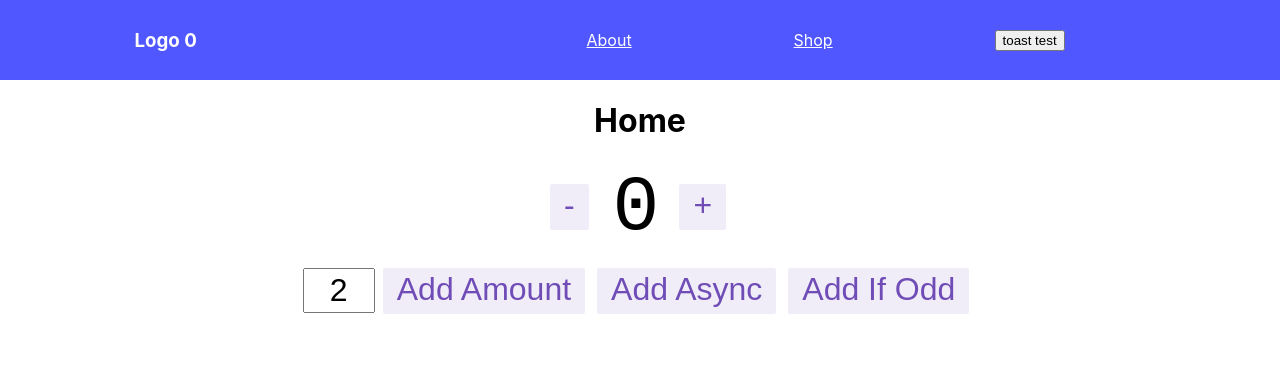
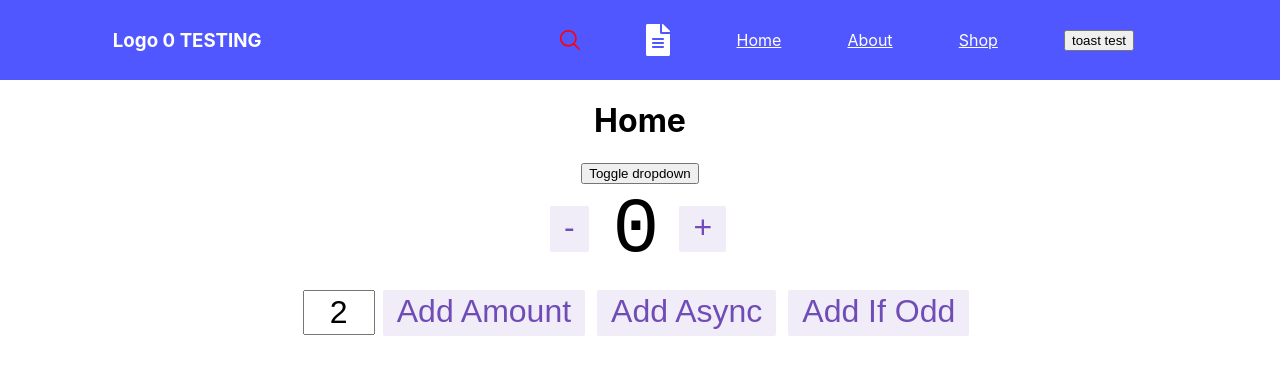
Before and after one commit to benbal87/react-sandbox, a React (Create React App) app: page / in a window 1280 px wide. Shown: the top 374 px of the page. Built offline with nearby package versions, Linux system fonts and the light colour scheme.

Commit message:
:sparkles: sandbox updated

```diff
--- a/src/App.tsx
+++ b/src/App.tsx
@@ -5,16 +5,15 @@ import About from './components/About'
 import Home from './components/Home'
 import Nav from './components/Nav'
 import NotFound from './components/NotFound'
-import { BrowserRouter, Route, Switch } from 'react-router-dom'
+import { Route, Switch } from 'react-router-dom'
 import { ToastContainer } from 'react-toastify'
 import 'react-toastify/dist/ReactToastify.css'
 import style from './App.module.scss'
 
 function App() {
     return (
-        <BrowserRouter>
         <div className={ style.App }>
-                <Nav />
+            <Nav test='TESTING'/>
             <Switch>
                 <Route path="/"
                        exact
@@ -36,7 +35,6 @@ function App() {
             </Switch>
             <ToastContainer />
         </div>
-        </BrowserRouter>
     )
 }
 
--- /dev/null
+++ b/src/components/Home.module.scss
@@ -0,0 +1,34 @@
+.container {
+    display: flex;
+    flex-flow: column;
+    align-items: center;
+    justify-content: center;
+
+    .dropdown_container {
+        position: relative;
+
+        button {
+            cursor: pointer;
+        }
+
+        .dropdown {
+            margin-top: 10px;
+            z-index: 2;
+            position: absolute;
+            padding: 10px;
+            border-radius: 5px;
+            background-color: #1C6EA4;
+            box-shadow: 5px 5px 15px 5px #000000;
+            visibility: hidden;
+            opacity: 0;
+            transform: scale3d(1, 0, 1);
+            transition: all 0.3s ease-in-out;
+
+            &.opened {
+                visibility: visible;
+                opacity: 1;
+                transform: scale3d(1, 1, 1);
+            }
+        }
+    }
+}
--- a/src/components/Home.tsx
+++ b/src/components/Home.tsx
@@ -1,10 +1,50 @@
-import React from 'react'
+import React, { useState } from 'react'
 import { Counter } from './counter/counter.component'
+import style from './Home.module.scss'
+import clsx from 'clsx'
+import ClickAwayListener from 'react-click-away-listener'
+
+enum Test {
+    ONE = 'one_1',
+    TWO = 'two_1',
+    THREE = 'three_1'
+}
 
 export default function Home() {
+    const [isDropdownOpened, setIsDropdownOpened] = useState<boolean>(false)
+
+    const handleClickAway = () => {
+        console.log('Maybe close the popup')
+        setIsDropdownOpened(false)
+    }
+
     return (
-        <div>
+        <div className={ style.container }>
             <h1>Home</h1>
+            <ClickAwayListener onClickAway={ handleClickAway }>
+                <div className={ style.dropdown_container }>
+                    <button
+                        onClick={ () => {
+                            setIsDropdownOpened(prevState => !prevState)
+                        } }
+                    >
+                        Toggle dropdown
+                    </button>
+
+                    <div className={ clsx(style.dropdown, isDropdownOpened && style.opened) }>
+                        <ul>
+                            {
+                                Object.values(Test)
+                                    .map((item: any, index: number) => (
+                                        <li key={ index }>
+                                            <h2>{ item }</h2>
+                                        </li>
+                                    ))
+                            }
+                        </ul>
+                    </div>
+                </div>
+            </ClickAwayListener>
             <Counter />
         </div>
     )
--- a/src/components/ItemPage.tsx
+++ b/src/components/ItemPage.tsx
@@ -1,5 +1,6 @@
 import React from 'react'
 import { RouteComponentProps, useParams } from 'react-router-dom'
+import { getCounterValue } from '../redux/counter/counter.selector'
 
 export interface ItemProps {
     itemId: string;
@@ -10,9 +11,16 @@ export default function ItemPage(props: RouteComponentProps<ItemProps>) {
     const { itemId: id } = useParams<{ itemId: string }>()
     console.log('id', id)
 
+    const logCounterValue = () => {
+        console.log(getCounterValue())
+    }
+
     return (
-        <h1>
-            { props.match.params?.itemId }
-        </h1>
+        <div>
+            <h1>
+                { props.match.params?.itemId }
+            </h1>
+            <button onClick={logCounterValue}>LOG COUNTER VALUE</button>
+        </div>
     )
 }
--- a/src/components/Nav.tsx
+++ b/src/components/Nav.tsx
@@ -1,16 +1,20 @@
 import React from 'react'
 import style from '../App.module.scss'
-import { Link, withRouter } from 'react-router-dom'
+import { Link } from 'react-router-dom'
 import { createStructuredSelector } from 'reselect'
 import { selectCounterValue } from '../redux/counter/counter.selector'
-import { connect } from 'react-redux'
+import { connect, ConnectedProps } from 'react-redux'
 import { toast } from 'react-toastify'
+import { FontAwesomeIcon } from '@fortawesome/react-fontawesome'
+import { faFileAlt } from '@fortawesome/free-solid-svg-icons'
+import IconMagnifier from '../images/icon-magnifier.svg'
 
-type NavProps = {
-    counterValue: number
+export interface NavProps extends NavPropsFromRedux {
+    test2?: string
+    test: string
 }
 
-function Nav({ counterValue }: NavProps) {
+function Nav({ counterValue, test }: NavProps) {
     const makeToaster = () => {
         toast.info('🦄 Wow so easy!', {
             position: 'top-right',
@@ -24,14 +28,30 @@ function Nav({ counterValue }: NavProps) {
     }
     return (
         <nav>
-            <h3>Logo { counterValue ?? 0 }</h3>
+            <h3>Logo { counterValue ?? 0 } { test }</h3>
             <ul className={ style.nav_links }>
-                <Link className={ style.link }
-                      to="/about">
+                <IconMagnifier style={ {
+                    fill: 'red',
+                    width: 20,
+                    height: 20
+                } } />
+                <FontAwesomeIcon icon={ faFileAlt } size={ '2x' } />
+                <Link
+                    className={ style.link }
+                    to="/"
+                >
+                    <li>Home</li>
+                </Link>
+                <Link
+                    className={ style.link }
+                    to="/about"
+                >
                     <li>About</li>
                 </Link>
-                <Link className={ style.link }
-                      to="/shop">
+                <Link
+                    className={ style.link }
+                    to="/shop"
+                >
                     <li>Shop</li>
                 </Link>
                 <li>
@@ -46,4 +66,8 @@ const mapStateToProps = createStructuredSelector({
     counterValue: selectCounterValue
 })
 
-export default withRouter(connect(mapStateToProps)(Nav))
+const connector = connect(mapStateToProps)
+
+export type NavPropsFromRedux = ConnectedProps<typeof connector>
+
+export default connector(Nav)
--- a/src/components/counter/counter.component.tsx
+++ b/src/components/counter/counter.component.tsx
@@ -1,4 +1,4 @@
-import React, { useState } from 'react'
+import React, { useEffect, useState } from 'react'
 
 import { useAppDispatch, useAppSelector } from '../../redux/hooks'
 import {
@@ -14,9 +14,21 @@ import styles from './counter.module.css'
 export function Counter() {
     const count = useAppSelector(selectCount)
     const dispatch = useAppDispatch()
-    const [incrementAmount, setIncrementAmount] = useState('2')
+    const [incrementAmount, setIncrementAmount] = useState<string>('2')
+    const [incrementValue, setIncrementValue] = useState<number>(0)
 
-    const incrementValue = Number(incrementAmount) || 0
+    useEffect(() => {
+        return () => {
+            console.log('useEffect return function called')
+        }
+    }, [])
+
+    useEffect(() => {
+        setIncrementValue(Number(incrementAmount) ?? 0)
+        return () => {
+            console.log('useEffect - setIncrementValue - return function called')
+        }
+    }, [incrementAmount])
 
     return (
         <div>
--- /dev/null
+++ b/src/images/icon-magnifier.svg.tsx
@@ -0,0 +1,21 @@
+import React from 'react'
+
+export interface SvgIconProps extends React.HTMLAttributes<SVGElement> {
+}
+
+function IconMagnifier(props: SvgIconProps) {
+    return (
+        <svg
+            { ...props }
+            xmlns="http://www.w3.org/2000/svg"
+            viewBox="0 0 51.32 51.32"
+        >
+            <path
+                d="M279.67,477.05l-13-13a21.35,21.35,0,0,0-16.42-35h0a21.36,21.36,0,1,0,13.63,37.78l13,13a2,2,0,0,0,2.8-2.79Zm-29.39-9.19a17.41,17.41,0,1,1,17.4-17.4A17.43,17.43,0,0,1,250.28,467.86Z"
+                transform="translate(-228.92 -429.1)"
+            />
+        </svg>
+    )
+}
+
+export default IconMagnifier
--- a/src/redux/counter/counter.selector.ts
+++ b/src/redux/counter/counter.selector.ts
@@ -1,4 +1,7 @@
 import { createSelector } from 'reselect'
+import { store } from '../store'
+
+export const getCounterValue = () => store.getState().counter.value
 
 const selectCounter = (state: any) => state.counter
 
```
Also changed, not shown: package.json (+6 -1 lines), 1 other file (tests, documents, lock files or other folders). Lines whose indentation alone changed are shown as unchanged.
